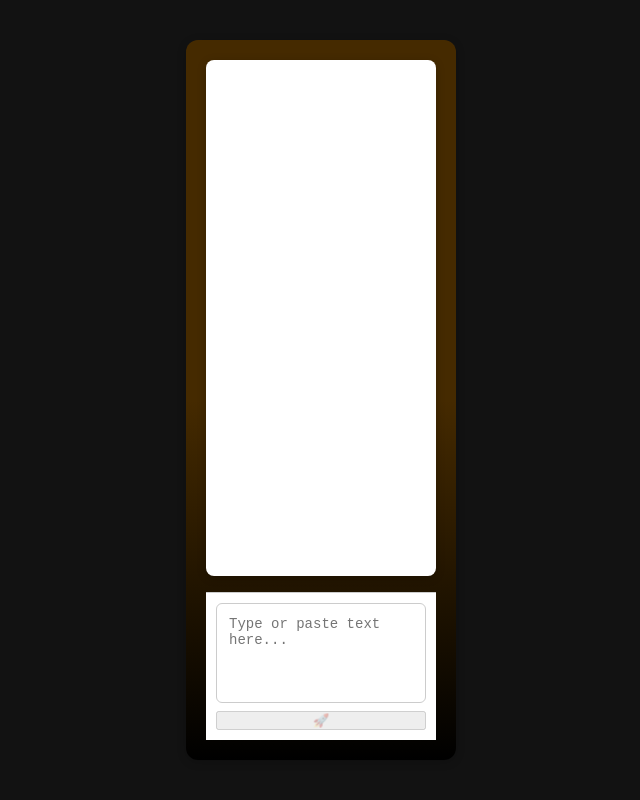
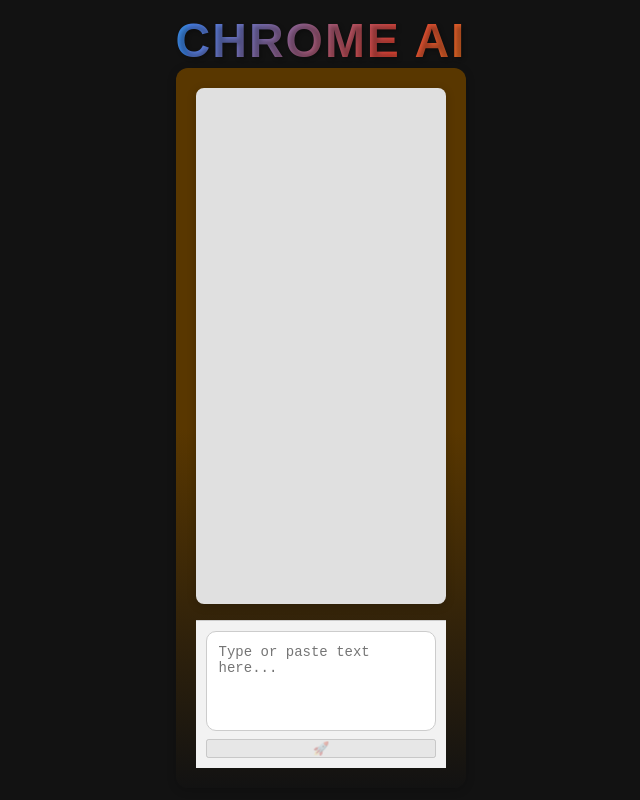
Before and after one commit to lilbobb/HNG13-STAGE3-TASK, a React (Vite) app: page / in a window 1280 px wide. Shown: the whole page, without its empty margins (319-959 px from the left). Built offline with nearby package versions, Linux system fonts and the light colour scheme; a web font is replaced by a local one.

Commit message:
On branch main

```diff
--- a/src/App.css
+++ b/src/App.css
@@ -16,8 +16,37 @@
   padding: 16px;
 }
 
+.main-title {
+  font-size: 3rem;
+  font-weight: bold;
+  text-transform: uppercase;
+  letter-spacing: 2px;
+  background: linear-gradient(
+    120deg,
+    #4285f4,
+    #db4437,
+    #f4b400,
+    #0f9d58,
+    #4285f4
+  );
+  background-size: 300% auto;
+  -webkit-background-clip: text;
+  color: transparent;
+  text-shadow: 2px 2px 4px rgba(0, 0, 0, 0.3);
+  animation: chromeShine 4s infinite linear;
+}
+
+@keyframes chromeShine {
+  0% {
+    background-position: 0% 50%;
+  }
+  100% {
+    background-position: 300% 50%;
+  }
+}
+
 .chat-container {
-  background: linear-gradient(#452a00 50%, #000000);
+  background: linear-gradient(#593700 50%, #121212);
   padding: 20px;
   border-radius: 12px;
   box-shadow: 0 2px 10px #00000033;
@@ -31,7 +60,7 @@
 }
 
 .chat-output {
-  background: #ffffff;
+  background: #e0e0e0;
   padding: 16px;
   border-radius: 8px;
   box-shadow: 0 2px 10px #00000033;
@@ -82,7 +111,7 @@
   gap: 8px;
   position: sticky;
   bottom: 0;
-  background: white;
+  background: #f2f2f2;
   padding: 10px;
   border-top: 1px solid #ccc;
 }
@@ -91,14 +120,14 @@
   width: 100%;
   min-height: 100px;
   padding: 12px;
-  border-radius: 6px;
+  border-radius: 10px;
   border: 1px solid #ccc;
   resize: none;
   font-size: 14px;
 }
 
 .action-btn {
-  background: #1a1a1a;
+  background: #1c1c1c;
   color: white;
   font-weight: 550;
   border: none;
@@ -108,10 +137,13 @@
   transition: 0.3s ease-in-out;
   font-size: 14px;
   margin-top: 5px;
+  border: none;
+
 }
 
 .action-btn:hover {
   background: #333;
+  border: none;
 }
 
 .language-dropdown {
--- a/src/component/ErrorHandler.jsx
+++ /dev/null
@@ -1,27 +0,0 @@
-import React from "react";
-
-class ErrorBound extends React.Component {
-  constructor(props) {
-    super(props);
-    this.state = { hasError: false };
-  }
-
-  static getDerivedStateFromError(error) {
-    return { hasError: true };
-  }
-
-  componentDidCatch(error, errorInfo) {
-    console.log("Error:", error);
-    console.log("Error Info:", errorInfo);
-  }
-
-  render() {
-    if (this.state.hasError) {
-      return <h1 className="error">Oops! Something went wrong.</h1>;
-    }
-
-    return this.props.children;
-  }
-}
-
-export default ErrorBound;
--- a/src/component/LanguageSelector.jsx
+++ b/src/component/LanguageSelector.jsx
@@ -8,13 +8,9 @@
       return null;
     }
 
-    const options = {
-      format: "plain-text",
-      length: "short",
-      maxLength: 50,
-    };
+    const options = { format: "plain-text", length: "short", maxLength: 50 };
+    const available = (await self.ai.summarizer.capabilities()).available;
 
-    const available = (await self.ai.summarizer.capabilities()).available;
     if (available === "no") {
       console.error("Summarizer API isn't usable.");
       return null;
@@ -35,7 +31,6 @@
   }
 }
 
-
 // Initialize Translator
 async function createTranslator(sourceLanguage, targetLanguage) {
   try {
@@ -43,11 +38,7 @@
       console.error("AI translation API is not available.");
       return null;
     }
-
-    return await self.ai.translator.create({
-      sourceLanguage,
-      targetLanguage,
-    });
+    return await self.ai.translator.create({ sourceLanguage, targetLanguage });
   } catch (error) {
     console.error("Error creating translator:", error);
     return null;
@@ -82,8 +73,8 @@
   const [messages, setMessages] = useState([]);
   const [language, setLanguage] = useState("en");
   const [error, setError] = useState("");
+  const [loading, setLoading] = useState({ index: null, type: "" });
 
-  // Handle Sending Input
   const handleSend = async () => {
     if (!text.trim()) {
       setError("Please enter text before sending.");
@@ -101,14 +92,15 @@
     };
 
     setMessages((prev) => [...prev, newMessage]);
-    setText(""); // Clear input
+    setText("");
   };
 
-  // Handle Summarization
   const handleSummarize = async (index) => {
+    setLoading({ index, type: "summarizing" });
     const summarizer = await createSummarizer();
     if (!summarizer) {
       setError("Summarizer failed to initialize.");
+      setLoading({ index: null, type: "" });
       return;
     }
 
@@ -118,81 +110,93 @@
       });
 
       let result = "";
-
       for await (const chunk of stream) {
-        result += chunk; // Append each chunk correctly
+        result += chunk;
       }
 
-      // Remove unnecessary spaces or formatting errors
-      const cleanedSummary = result.replace(/\s+/g, " ").trim();
-
       setMessages((prev) =>
-        prev.map((msg, i) => (i === index ? { ...msg, summary: cleanedSummary } : msg))
+        prev.map((msg, i) =>
+          i === index ? { ...msg, summary: result.trim() } : msg
+        )
       );
     } catch (error) {
       console.error("Error during summarization:", error);
       setError("Summarization failed.");
     }
+    setLoading({ index: null, type: "" });
   };
 
+  const handleTranslate = async (index) => {
+    setLoading({ index, type: "translating" });
+    const message = messages[index];
 
-
-  // Handle Translation
-  const handleTranslate = async (index) => {
-    const message = messages[index];
     if (!message.text) {
       setError("No text available for translation.");
+      setLoading({ index: null, type: "" });
       return;
     }
 
     if (!message.detectedLanguage) {
       setError("Language detection failed.");
+      setLoading({ index: null, type: "" });
       return;
     }
 
-    setError("");
     try {
-      const translator = await createTranslator(message.detectedLanguage, language);
+      const translator = await createTranslator(
+        message.detectedLanguage,
+        language
+      );
       if (!translator) {
         setError("Error initializing translator.");
+        setLoading({ index: null, type: "" });
         return;
       }
 
       const stream = await translator.translate(message.text);
       let result = "";
-
       for await (const chunk of stream) {
         result += chunk;
       }
 
-      // Ensure translation is formatted correctly
-      const cleanedTranslation = result.replace(/\s+/g, " ").trim();
-
       setMessages((prev) =>
-        prev.map((msg, i) => (i === index ? { ...msg, translation: cleanedTranslation } : msg))
+        prev.map((msg, i) =>
+          i === index ? { ...msg, translation: result.trim() } : msg
+        )
       );
     } catch (error) {
       console.error("Translation error:", error);
       setError("Error translating text.");
     }
+    setLoading({ index: null, type: "" });
   };
 
-
   return (
+    <>
+      <header className="app-header">
+        <h1 className="main-title">Chrome AI</h1>
+      </header>
       <div className="chat-container">
         <div className="chat-output">
           {messages.map((msg, index) => (
             <div key={index} className="chat-message">
               <p className="message-text">{msg.text}</p>
-            <p className="language-detected">Language: {msg.detectedLanguage}</p>
+              <p className="language-detected">
+                Language: {msg.detectedLanguage}
+              </p>
 
               {msg.showSummarize && (
                 <button
                   className="action-btn"
                   onClick={() => handleSummarize(index)}
+                  disabled={
+                    loading.index === index && loading.type === "summarizing"
+                  }
                   aria-label="Summarize text"
                 >
-                Summarize
+                  {loading.index === index && loading.type === "summarizing"
+                    ? "Summarizing..."
+                    : "Summarize"}
                 </button>
               )}
 
@@ -213,14 +217,23 @@
               <button
                 className="action-btn"
                 onClick={() => handleTranslate(index)}
+                disabled={
+                  loading.index === index && loading.type === "translating"
+                }
                 aria-label="Translate text"
               >
-              Translate
+                {loading.index === index && loading.type === "translating"
+                  ? "Translating..."
+                  : "Translate"}
               </button>
 
-            {msg.summary && <p className="summary-text">Summary: {msg.summary}</p>}
+              {msg.summary && (
+                <p className="summary-text">Summary: {msg.summary}</p>
+              )}
               {msg.translation && (
-              <p className="translated-text">Translation: {msg.translation}</p>
+                <p className="translated-text">
+                  Translation: {msg.translation}
+                </p>
               )}
             </div>
           ))}
@@ -246,6 +259,7 @@
           </button>
         </div>
       </div>
+    </>
   );
 };
 
--- a/src/main.jsx
+++ b/src/main.jsx
@@ -1,12 +1,9 @@
 import { StrictMode } from 'react';
 import { createRoot } from 'react-dom/client';
 import App from './App.jsx';
-import ErrorBound from './component/ErrorHandler.jsx';
 
 createRoot(document.getElementById('root')).render(
   <StrictMode>
-    <ErrorBound>
       <App />
-    </ErrorBound>
   </StrictMode>
 );
```
Lines whose indentation alone changed are shown as unchanged.
